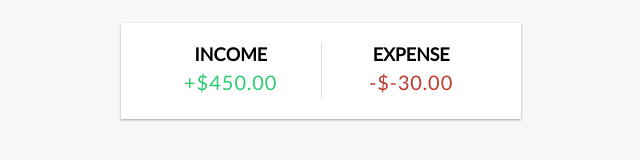
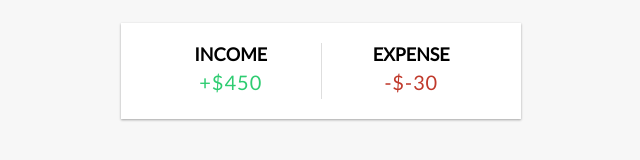
Before and after one commit to chaud1024/vue-expense_tracker, a Vue app: page / in a window 1280 px wide. Shown: the part 152-312 px from the top of the page, without its empty margins (319-959 px from the left). Built offline with nearby package versions, Linux system fonts and the light colour scheme.

Commit message:
add + sign to make totalIncome, totalExpense to Number type

```diff
--- a/src/App.vue
+++ b/src/App.vue
@@ -48,7 +48,7 @@ const totalExpense = computed(() => {
   <Header />
   <div class="container">
     <Balance :total="total" />
-    <IncomeExpense :income="totalIncome" :expense="totalExpense" />
+    <IncomeExpense :income="+totalIncome" :expense="+totalExpense" />
     <Transaction :transactionList="transactionList" />
     <AddTransaction />
   </div>
```
